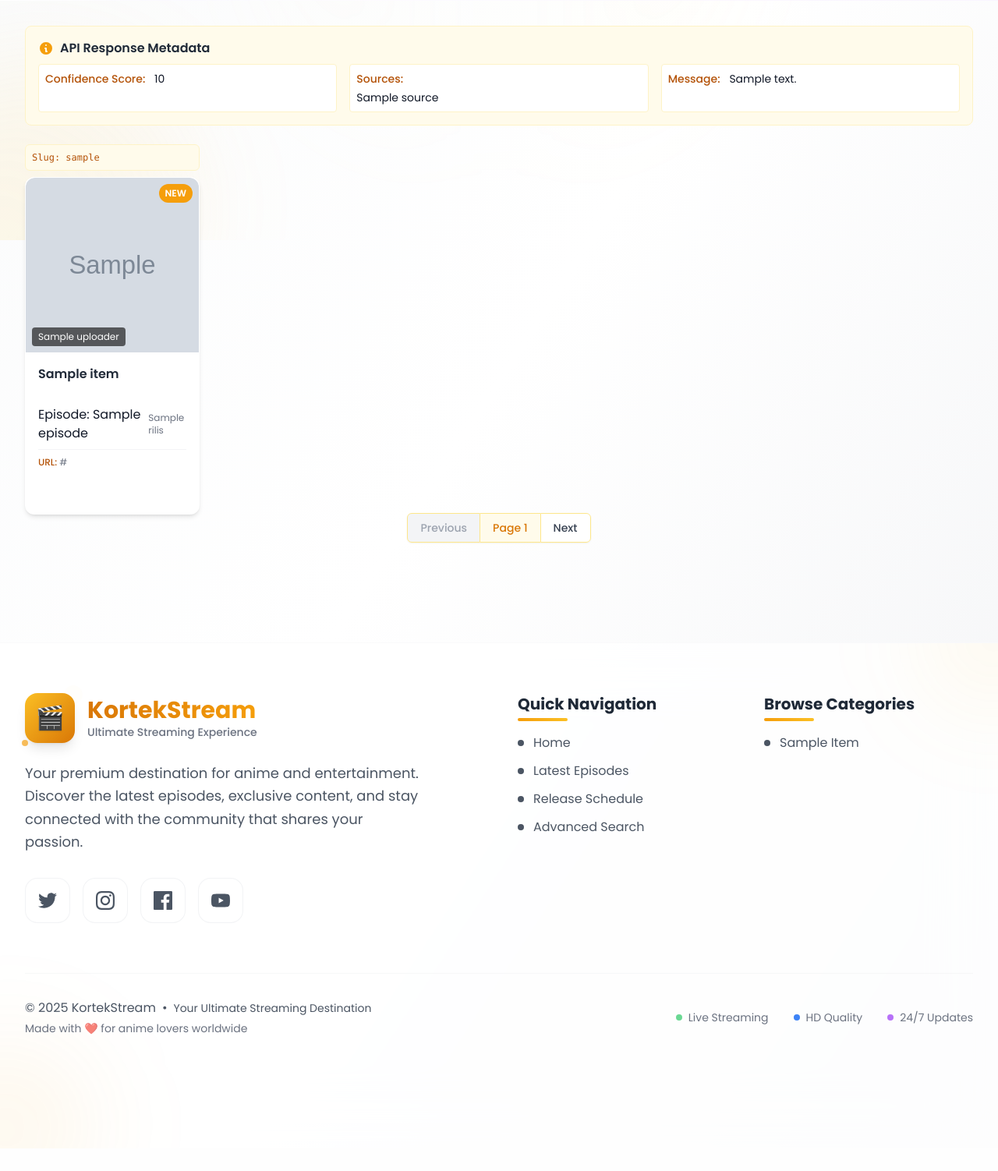
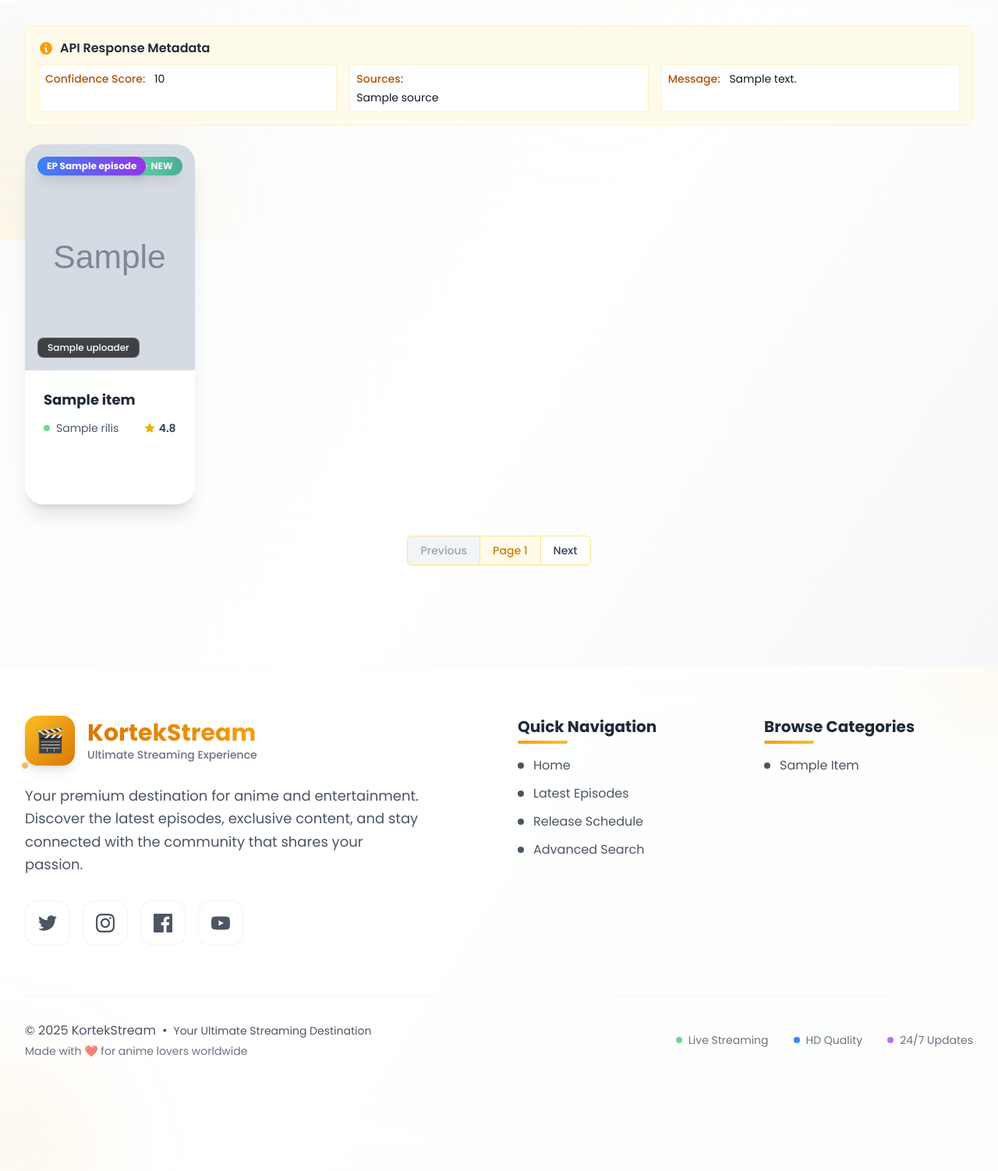
Before and after one commit to developerkorteks/kortekstreamV2, a Django app: page /latest/ in a window 1280 px wide. Shown: the part 492-1994 px from the top of the page at 78% size. Before the commit the page ends 1962 px from the top, so only its background shows below. Run offline with Django 4.2, Linux system fonts and the light colour scheme; tables that the repository leaves empty hold one stand-in row (values such as "Sample post"); grey boxes marked "Sample" are stand-in pictures; a database or web service that is not in the repository returns one stand-in record (values such as "Sample title"); data that the repository does not hold is empty; some libraries are stand-ins or nearby versions.

Commit message:
Apply consistent modern card design to latest.html regular category display
cgen-4d70801cf1304cf7b48dc3ac329f0b83

```diff
--- a/stream/templates/stream/latest.html
+++ b/stream/templates/stream/latest.html
@@ -250,56 +250,84 @@
             {% else %}
                 <!-- Regular category display -->
                 {% if datas.data %}
-                    <div class="grid grid-cols-2 sm:grid-cols-3 md:grid-cols-4 lg:grid-cols-5 gap-6">
+                    <div class="grid grid-cols-1 sm:grid-cols-2 md:grid-cols-3 lg:grid-cols-4 xl:grid-cols-5 gap-8">
                         {% for item in datas.data %}
                             <div class="group">
-                                <!-- Anime Slug Display -->
-                                <div class="mb-2 p-2 bg-gold-50 dark:bg-korteks-gray rounded-md border border-gold-100 dark:border-korteks-darkgray">
-                                    <p class="text-xs text-gold-700 dark:text-korteks-red font-mono">Slug: {{ item.anime_slug }}</p>
-                                </div>
+                                <a href="{% url 'stream:anime_detail' %}?anime_slug={{ item.anime_slug }}&category={{ category }}" class="block">
+                                    <div class="modern-card bg-white/70 dark:bg-gray-800/70 backdrop-blur-lg rounded-3xl shadow-xl hover:shadow-2xl transition-all duration-500 overflow-hidden group-hover:scale-105 group-hover:-translate-y-2">
+                                        <!-- Image Container -->
+                                        <div class="relative aspect-[3/4] overflow-hidden">
+                                            <img src="{{ item.cover }}"
+                                                 class="w-full h-full object-cover transition-transform duration-700 group-hover:scale-110"
+                                                 alt="{{ item.judul }}"
+                                                 loading="lazy"
+                                                 onerror="this.src='https://via.placeholder.com/300x400/1f1f1f/ffffff?text=No+Image';this.onerror='';" />
 
-                                <a href="{% url 'stream:anime_detail' %}?anime_slug={{ item.anime_slug }}&category={{ category }}" class="block">
-                                    <div class="bg-white dark:bg-korteks-darkgray rounded-xl shadow-md card-hover overflow-hidden h-full">
-                                        <div class="relative">
-                                            <img src="{{ item.cover }}"
-                                                 class="w-full h-56 object-cover rounded-t-xl"
-                                                 alt="{{ item.judul }}"
-                                                 onerror="this.src='https://via.placeholder.com/300x450?text=No+Image';this.onerror='';" />
-                                            <div class="absolute top-2 right-2 bg-gold-500 dark:bg-korteks-red text-white px-2 py-1 rounded-full text-xs font-semibold">
-                                                NEW
+                                            <!-- Gradient Overlay -->
+                                            <div class="absolute inset-0 bg-gradient-to-t from-black/60 via-transparent to-transparent opacity-0 group-hover:opacity-100 transition-opacity duration-300"></div>
+
+                                            <!-- NEW Badge -->
+                                            <div class="absolute top-4 right-4 bg-gradient-to-r from-emerald-400 to-emerald-600 text-white px-3 py-1 rounded-full text-xs font-bold shadow-lg animate-pulse">
+                                                ✨ NEW
                                             </div>
+
+                                            <!-- Episode Badge -->
+                                            <div class="absolute top-4 left-4 bg-gradient-to-r from-blue-500 to-purple-600 dark:from-red-500 dark:to-pink-600 text-white px-3 py-1 rounded-full text-xs font-bold shadow-lg">
+                                                EP {{ item.episode }}
+                                            </div>
+
+                                            <!-- Play Button -->
+                                            <div class="absolute inset-0 flex items-center justify-center opacity-0 group-hover:opacity-100 transition-all duration-300">
+                                                <div class="w-16 h-16 bg-white/20 backdrop-blur-md rounded-full flex items-center justify-center border border-white/30 hover:scale-110 transition-transform duration-200">
+                                                    <svg class="h-8 w-8 text-white ml-1" fill="currentColor" viewBox="0 0 24 24">
+                                                        <path d="M8 5v14l11-7z"/>
+                                                    </svg>
+                                                </div>
+                                            </div>
+
                                             {% if item.uploader %}
-                                            <div class="absolute bottom-2 left-2 bg-black/60 text-white px-2 py-1 rounded text-xs">
+                                            <div class="absolute bottom-4 left-4 bg-black/70 backdrop-blur-sm text-white px-3 py-1 rounded-lg text-xs font-medium border border-white/20">
                                                 {{ item.uploader }}
                                             </div>
                                             {% endif %}
                                         </div>
-                                        <div class="p-4">
-                                            <h3 class="font-semibold text-gray-800 dark:text-white mb-3 line-clamp-2 h-10" title="{{ item.judul }}">
+
+                                        <!-- Content -->
+                                        <div class="p-6">
+                                            <h3 class="font-bold text-gray-800 dark:text-white text-lg mb-3 line-clamp-2 group-hover:text-blue-600 dark:group-hover:text-red-400 transition-colors duration-300" title="{{ item.judul }}">
                                                 {{ item.judul }}
                                             </h3>
-                                            <div class="space-y-2">
-                                                <div class="flex justify-between items-center">
-                                                    {% if item.encoded_id and item.encoded_id != '' %}
-                                                    <a href="{% url 'stream:episode_detail' encoded_id=item.encoded_id %}" class="badge badge-primary hover:bg-gold-200 dark:hover:bg-korteks-gray/50 transition-colors">
-                                                        Episode: {{ item.episode }}
-                                                    </a>
-                                                    {% else %}
-                                                    <span class="badge badge-primary">
-                                                        Episode: {{ item.episode }}
-                                                    </span>
-                                                    {% endif %}
-                                                    <span class="text-xs text-gray-500 dark:text-gray-400">
-                                                        {{ item.rilis }}
-                                                    </span>
+
+                                            <!-- Info Row -->
+                                            <div class="flex items-center justify-between mb-4">
+                                                <div class="flex items-center space-x-2">
+                                                    <div class="w-2 h-2 bg-green-500 rounded-full animate-pulse"></div>
+                                                    <span class="text-sm text-gray-600 dark:text-gray-400">{{ item.rilis }}</span>
                                                 </div>
+                                                <div class="flex items-center space-x-1">
+                                                    <svg class="h-4 w-4 text-yellow-500" fill="currentColor" viewBox="0 0 24 24">
+                                                        <path d="M12 2l3.09 6.26L22 9.27l-5 4.87 1.18 6.88L12 17.77l-6.18 3.25L7 14.14 2 9.27l6.91-1.01L12 2z"/>
+                                                    </svg>
+                                                    <span class="text-sm font-semibold text-gray-700 dark:text-gray-300">4.8</span>
+                                                </div>
+                                            </div>
 
-                                                {% if item.url %}
-                                                <div class="mt-3 pt-2 border-t border-gray-100 dark:border-korteks-gray">
-                                                    <p class="text-xs text-gray-500 dark:text-gray-400 truncate" title="{{ item.url }}">
-                                                        <span class="font-medium text-gold-700 dark:text-korteks-red">URL:</span> {{ item.url }}
-                                                    </p>
-                                                </div>
+                                            <!-- Watch Button -->
+                                            <div class="opacity-0 group-hover:opacity-100 transform translate-y-2 group-hover:translate-y-0 transition-all duration-300">
+                                                {% if item.encoded_id and item.encoded_id != '' %}
+                                                <a href="{% url 'stream:episode_detail' encoded_id=item.encoded_id %}" class="w-full bg-gradient-to-r from-blue-500 to-purple-600 dark:from-red-500 dark:to-pink-600 text-white py-3 px-4 rounded-2xl font-semibold hover:scale-105 transition-transform duration-200 shadow-lg flex items-center justify-center space-x-2">
+                                                    <svg class="h-5 w-5" fill="currentColor" viewBox="0 0 24 24">
+                                                        <path d="M8 5v14l11-7z"/>
+                                                    </svg>
+                                                    <span>Watch Now</span>
+                                                </a>
+                                                {% else %}
+                                                <button class="w-full bg-gradient-to-r from-blue-500 to-purple-600 dark:from-red-500 dark:to-pink-600 text-white py-3 px-4 rounded-2xl font-semibold hover:scale-105 transition-transform duration-200 shadow-lg flex items-center justify-center space-x-2">
+                                                    <svg class="h-5 w-5" fill="currentColor" viewBox="0 0 24 24">
+                                                        <path d="M8 5v14l11-7z"/>
+                                                    </svg>
+                                                    <span>Watch Now</span>
+                                                </button>
                                                 {% endif %}
                                             </div>
                                         </div>
```
